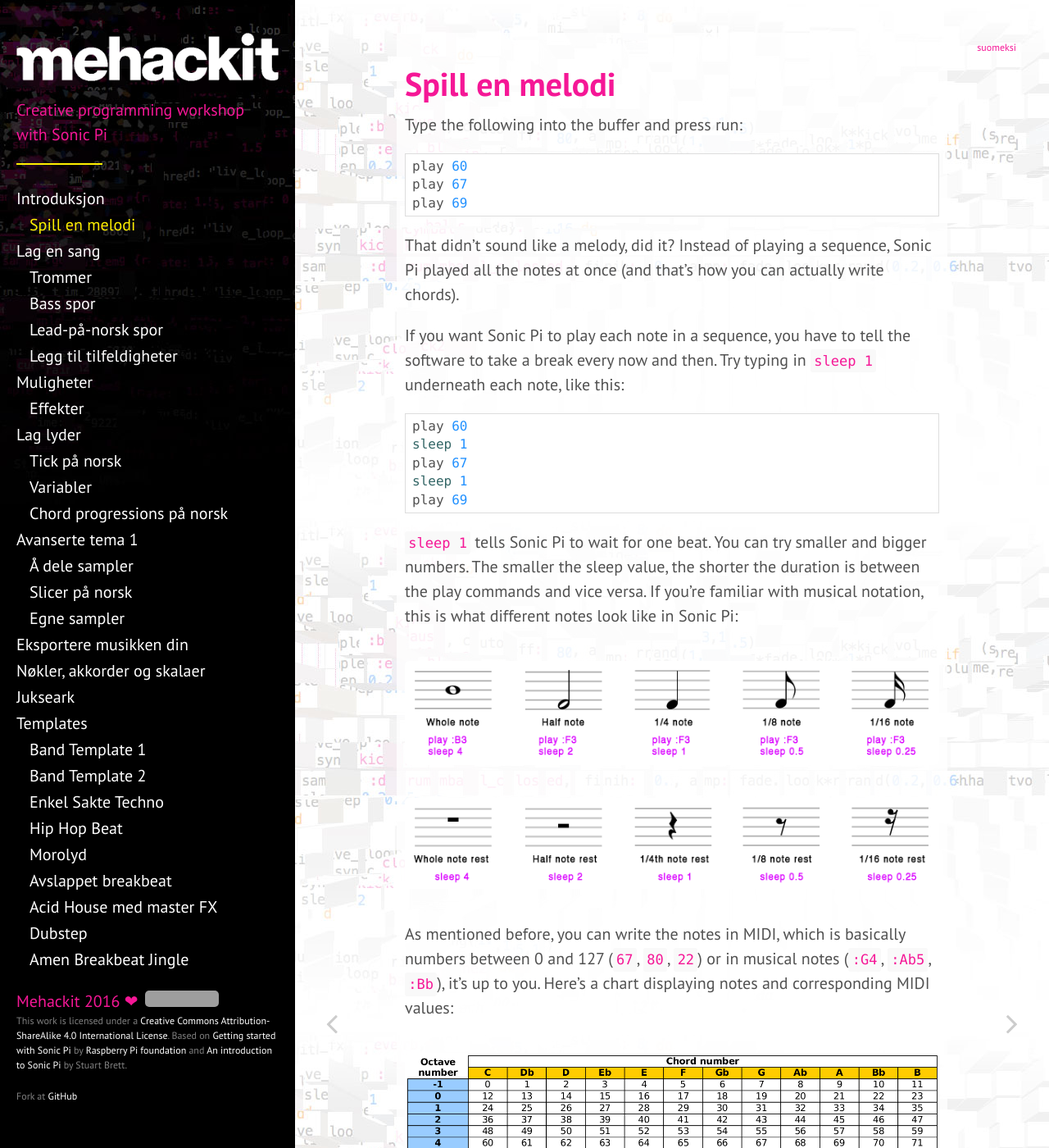
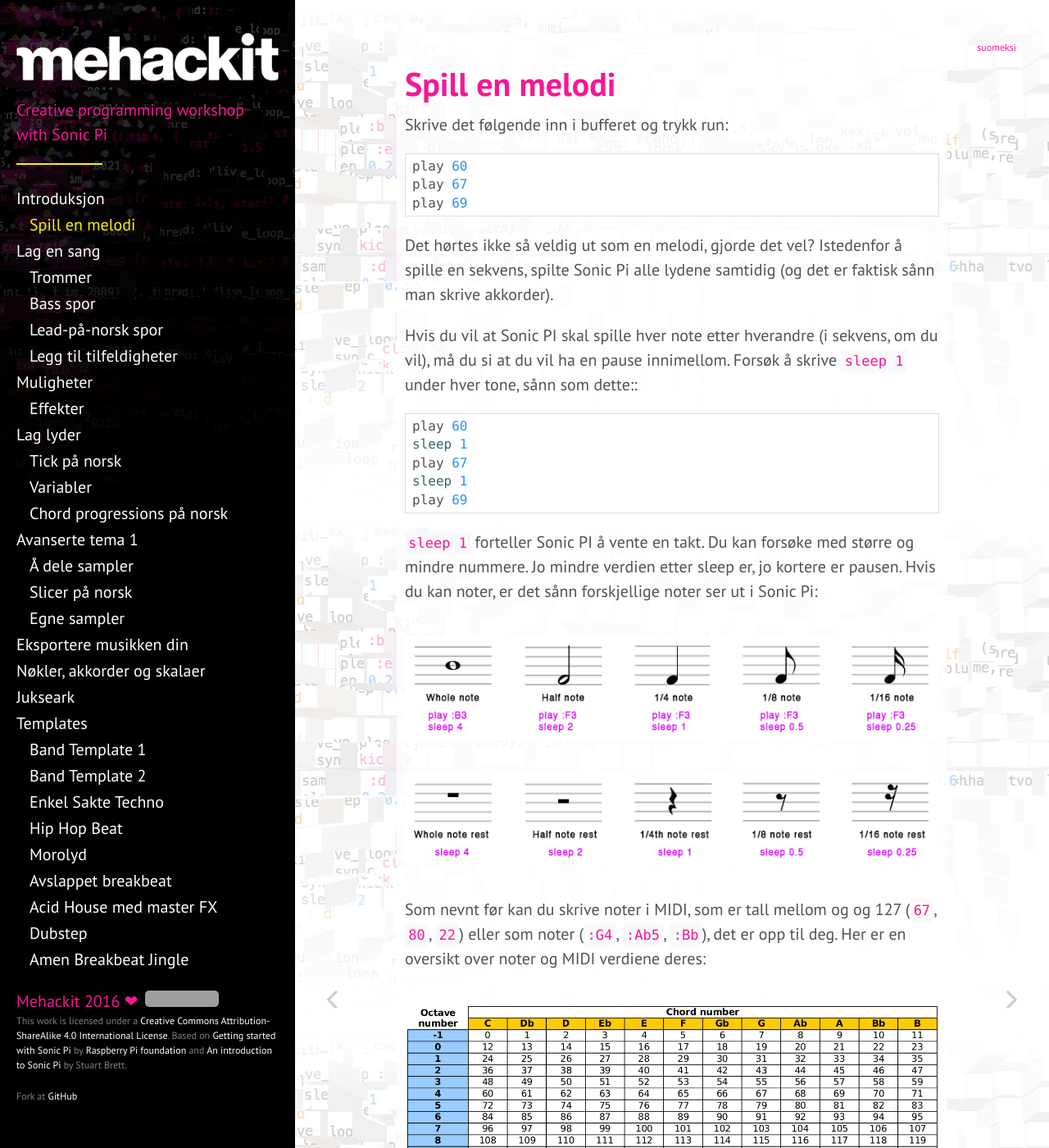
Before and after one commit to mehackit/sonic-pi-workshop, a Jekyll site: the page built from _exercises/no/01-introduction/02-play-a-melody.md, in a window 1280 px wide and 1400 px high. Shown: the whole window at 82% size. Built offline with Jekyll 4.4.1, drawn with Linux system fonts in a browser that asks for light colours; nearby versions of some CDN libraries; some of the changed text lies outside the part shown; grey boxes are pictures that could not be loaded.

Commit message:
Translated 02-02 to no

```diff
--- a/_exercises/no/01-introduction/02-play-a-melody.md
+++ b/_exercises/no/01-introduction/02-play-a-melody.md
@@ -5,8 +5,7 @@ lang: no
 layout: exercise
 ---
 
-
-Type the following into the buffer and press run:
+Skrive det følgende inn i bufferet og trykk run:
 
 {% highlight ruby %}
 play 60
@@ -14,9 +13,9 @@ play 67
 play 69
 {% endhighlight %}
 
-That didn't sound like a melody, did it? Instead of playing a sequence, Sonic Pi played all the notes at once (and that's how you can actually write chords).
+Det hørtes ikke så veldig ut som en melodi, gjorde det vel? Istedenfor å spille en sekvens, spilte Sonic Pi alle lydene samtidig (og det er faktisk sånn man skrive akkorder).
 
-If you want Sonic Pi to play each note in a sequence, you have to tell the software to take a break every now and then. Try typing in `sleep 1` underneath each note, like this:
+Hvis du vil at Sonic PI skal spille hver note etter hverandre (i sekvens, om du vil), må du si at du vil ha en pause innimellom. Forsøk å skrive `sleep 1` under hver tone, sånn som dette::
 
 {% highlight ruby %}
 play 60
@@ -26,18 +25,18 @@ sleep 1
 play 69
 {% endhighlight %}
 
-`sleep 1` tells Sonic Pi to wait for one beat. You can try smaller and bigger numbers. The smaller the sleep value, the shorter the duration is between the play commands and vice versa. If you're familiar with musical notation, this is what different notes look like in Sonic Pi:
+`sleep 1` forteller Sonic PI å vente en takt. Du kan forsøke med større og mindre nummere. Jo mindre verdien etter sleep er, jo kortere er pausen. Hvis du kan noter, er det sånn forskjellige noter ser ut i Sonic Pi:
 
 <img src="{{ "/assets/img/Notes_EN.png" | prepend: site.baseurl }}">
 <img src="{{ "/assets/img/Rests_en.png" | prepend: site.baseurl }}">
 
-As mentioned before, you can write the notes in MIDI, which is basically numbers between 0 and 127 (`67`, `80`, `22`) or in musical notes (`:G4`, `:Ab5`, `:Bb`), it's up to you. Here's a chart displaying notes and corresponding MIDI values:
+Som nevnt før kan du skrive noter i MIDI, som er tall mellom og og 127 (`67`, `80`, `22`) eller som noter (`:G4`, `:Ab5`, `:Bb`), det er opp til deg. Her er en oversikt over noter og MIDI verdiene deres:
 
 <img src="{{ "/assets/img/midi_notes.png" | prepend: site.baseurl }}">
 
-## Try it out
+## Prøv deg frem
 
-Use notes from the C-major scale (`72, 74, 76, 77, 79, 81, 83` or `:C5 :D5 :E5 :F5 :G5 :A5 :B5`) to create a melody. Use `sleep` with different values to vary the rhythm. You can use `use_bpm` in the beginning to make your tune faster or slower. The acronym BPM stands for _Beats Per Minute_. Here's an example:
+Bruk noter fra C-dur skalaen (`72, 74, 76, 77, 79, 81, 83` eller `:C5 :D5 :E5 :F5 :G5 :A5 :B5`) for å lage en melodi. Bruk `sleep` med forskjellige verdier for å variere rytmen. Du kan bruke `use_bpm` i starten av programmet ditt for å gjøre sangen raskere eller tregere. BPM står for  _Beats Per Minute_. Her er et eksempel:
 
 {% highlight ruby %}
 use_bpm 120
@@ -60,6 +59,6 @@ play 79
 play 84
 {% endhighlight %}
 
-{% include player.html filepath="/assets/audio/c-major-melody.mp3" description="Listen to the previous example" %}
+{% include player.html filepath="/assets/audio/c-major-melody.mp3" description="Lytt til det forrige eksempelet" %}
 
-Now make your own melody!
+Nå kan du lage din egen melodi!
```
